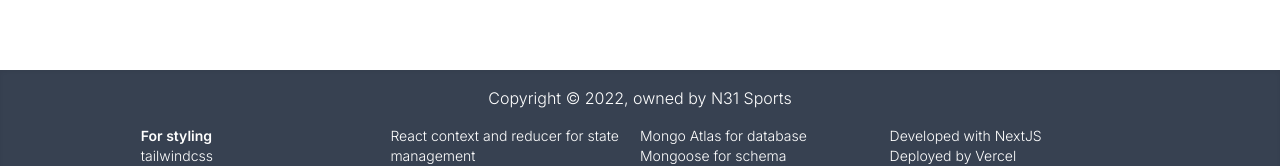
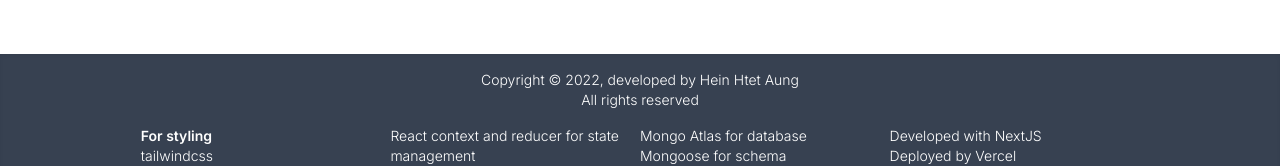
Before and after one commit to heinhtetaung19/ecommerce-next, a Next.js app: page / in a window 1280 px wide. Shown: the part 542-708 px from the top of the page. Built offline with nearby package versions, Linux system fonts and the light colour scheme; no server answers; the database is empty; a web font is replaced by a local one.

Commit message:
updated footer

```diff
--- a/components/Layout.js
+++ b/components/Layout.js
@@ -60,8 +60,9 @@ const Layout = ({ title, children }) => {
                 <main className="container m-auto mt-16 px-4">{children}</main>
 
                 <footer className="mt-8 bg-gray-700 p-4 font-thin text-white shadow-inner">
-                    <h4 className="mb-4 text-center">
-                        Copyright &copy; 2022, owned by N31 Sports
+                    <h4 className="mb-4 text-center text-sm">
+                        <p>Copyright &copy; 2022, developed by Hein Htet Aung</p>
+                        <p>All rights reserved</p>
                     </h4>
                     <div className="mx-auto mb-4 grid w-[80%] gap-4 text-sm md:grid-cols-2 lg:grid-cols-4 lg:gap-0">
                         <div>
```
